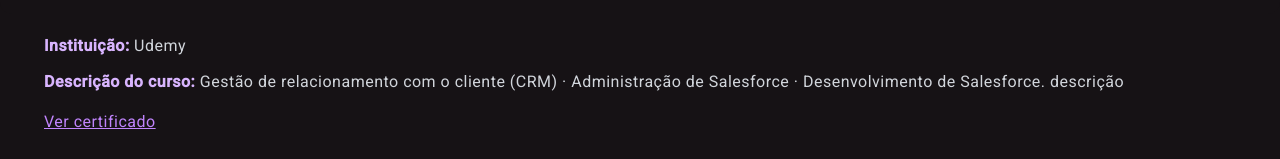
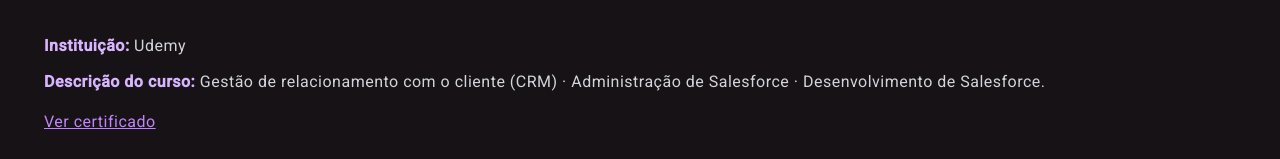
Before and after one commit to carinafernands/meu-portfolio, an Angular app: page / in a window 1280 px wide. Both pictures are taken after a click on the button "Administrador/Analista Salesforce". Shown: the part 1823-1982 px from the top of the page. Built offline with nearby package versions, Linux system fonts and the light colour scheme.

Commit message:
att certificados

```diff
--- a/src/app/certificados/certificados/certificados.component.html
+++ b/src/app/certificados/certificados/certificados.component.html
@@ -22,7 +22,7 @@
         </p>
         <p class="mb-3">
           <span class="font-semibold text-purple-300">Descrição do curso:</span>
-          {{cert.descricao}} descrição
+          {{cert.descricao}}
         </p>
 
         <p class="mt-4">
```
